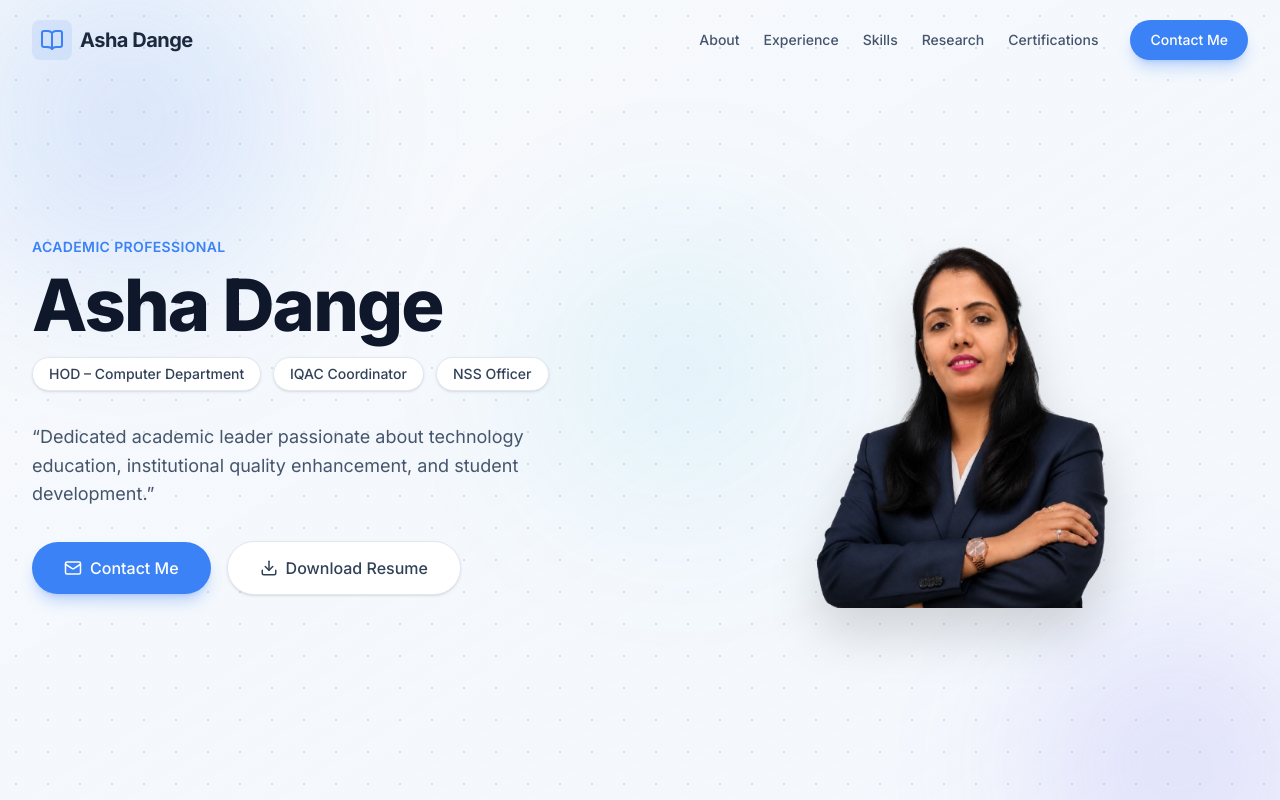
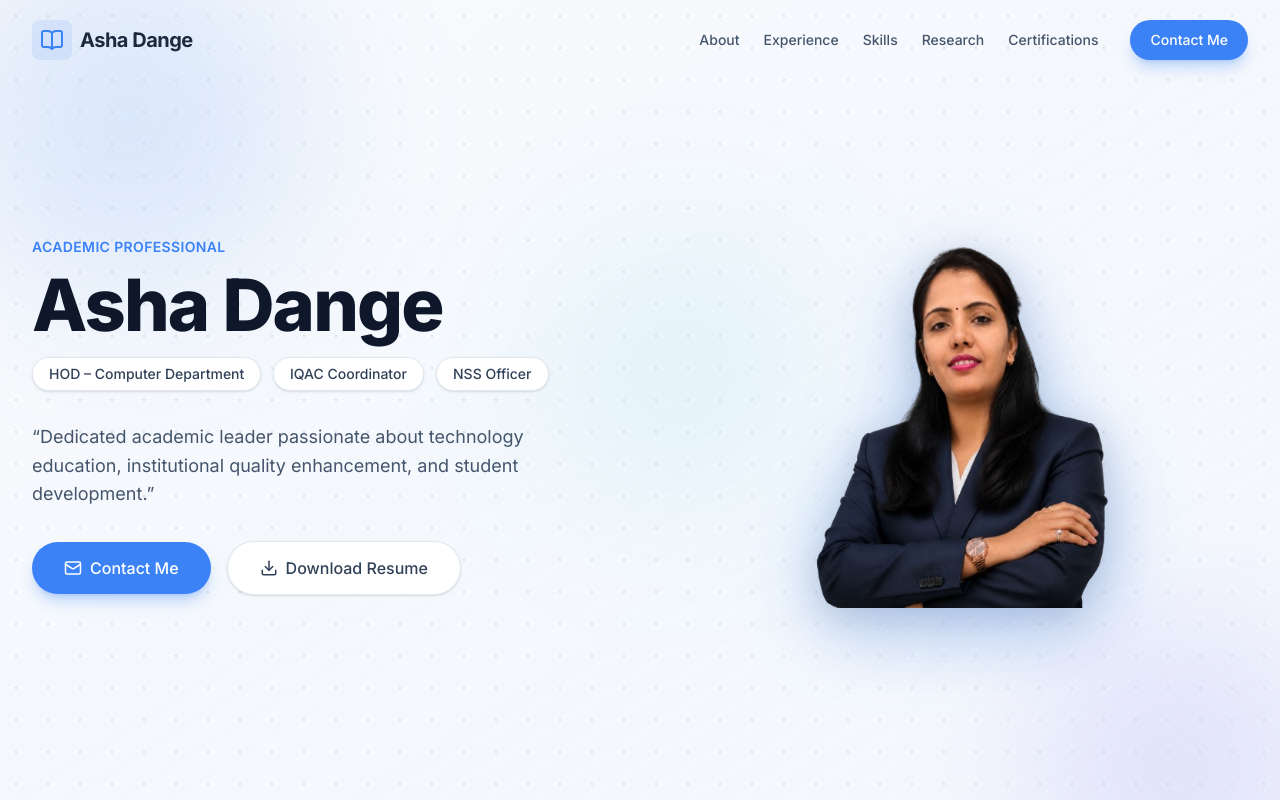
Before and after one commit to balaji3245/Asha-Dange-portfolio, a React (Vite) app: page / in a window 1280 px wide. Shown: the top 800 px of the page. Built offline with nearby package versions, Linux system fonts and the light colour scheme.

Commit message:
style: add blue drop shadow behind hero photo

```diff
--- a/src/components/sections/Hero.jsx
+++ b/src/components/sections/Hero.jsx
@@ -73,7 +73,8 @@ export default function Hero() {
             <img
                   src="/avatar.png"
                   alt={name}
-                  className="w-72 md:w-96 object-contain object-top drop-shadow-2xl"
+                  className="w-72 md:w-96 object-contain object-top"
+                  style={{ filter: 'drop-shadow(0 20px 40px rgba(59,130,246,0.35)) drop-shadow(0 8px 16px rgba(0,0,0,0.15))' }}
                 />
           </motion.div>
 
```
